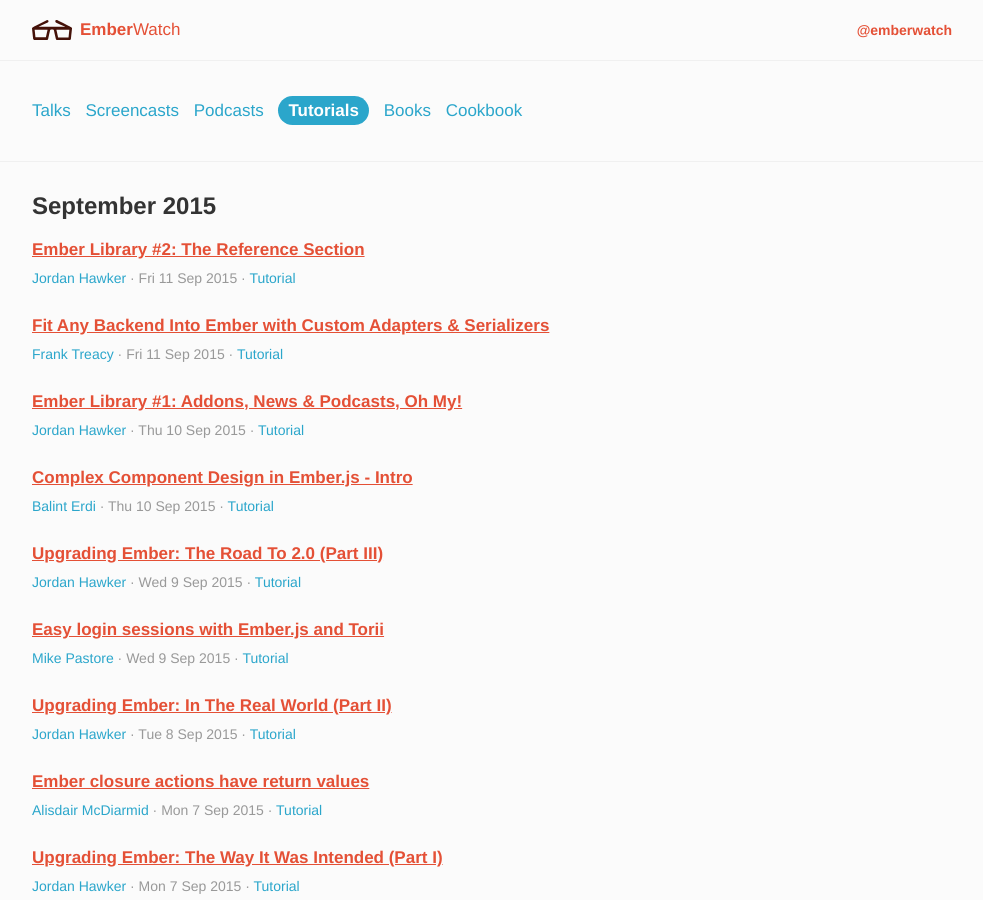
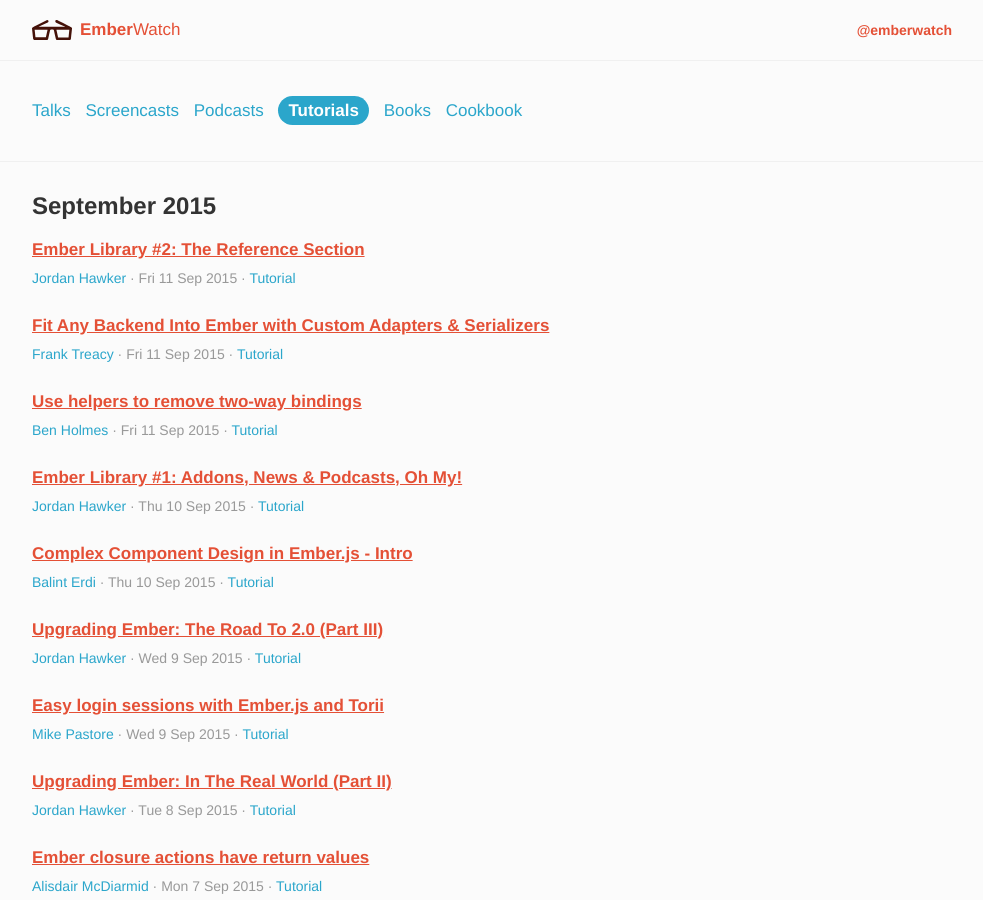
Before and after one commit to emberwatch/emberwatch, a Jekyll site: the page built from tutorials.html, in a window 1280 px wide and 900 px high. Shown: the whole window, without its empty margins (148-1131 px from the left). Built offline with Jekyll 4.4.1, drawn with Linux system fonts in a browser that asks for light colours; Markdown is read by kramdown in place of the engine named in the settings; comment, search, counter and statistics services are not loaded.

Commit message:
[New Article] Use helpers to remove two-way bindings

```diff
--- a/_data/tutorials.yml
+++ b/_data/tutorials.yml
@@ -1,4 +1,12 @@
 ---
+- title: 'Use helpers to remove two-way bindings'
+  author_ids:
+  - 258
+  date: '2015-09-11'
+  date_created: '2015-09-11'
+  date_updated: '2015-09-11'
+  urls:
+  - http://emberup.co/bindings-with-htmlbars-helpers/
 - title: 'Fit Any Backend Into Ember with Custom Adapters & Serializers'
   author_ids:
   - 207
```
